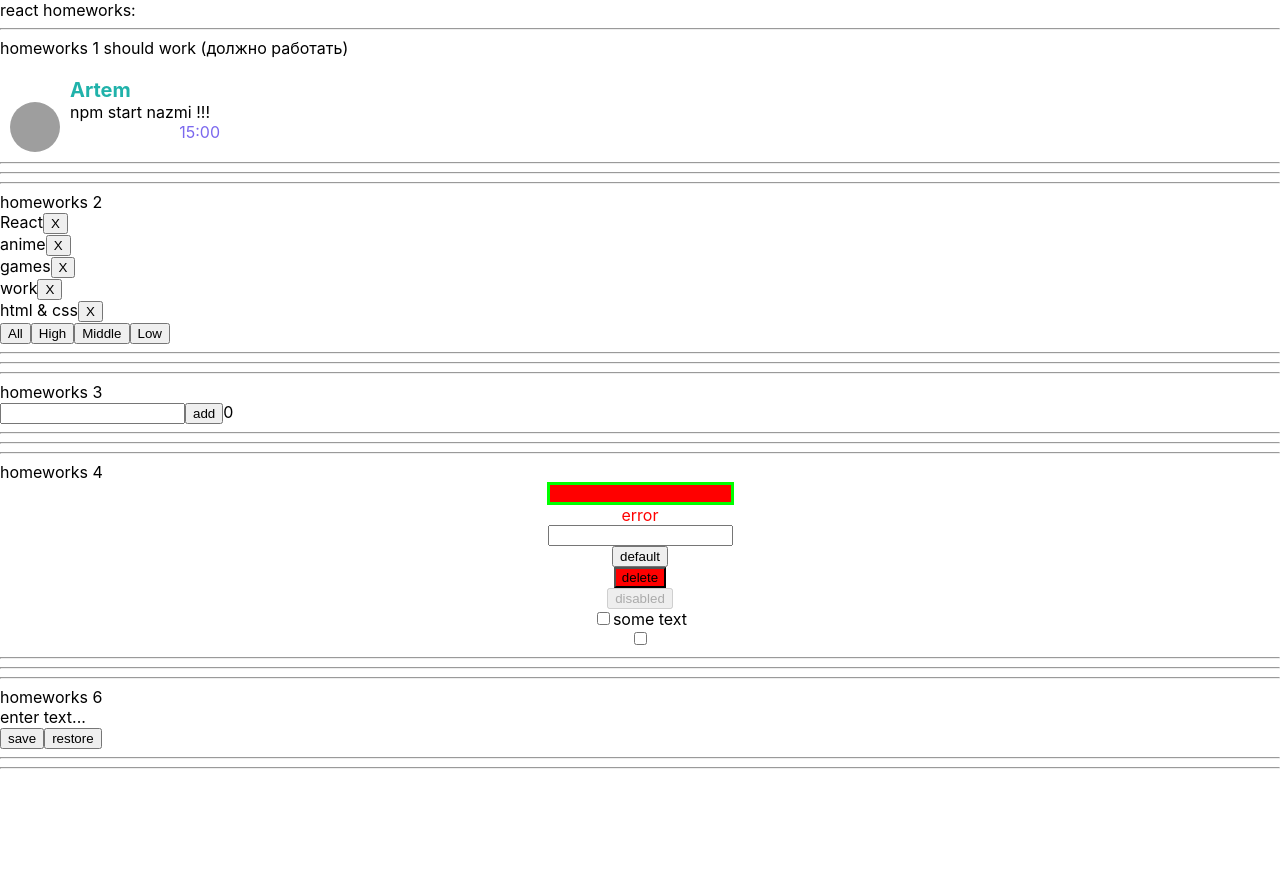
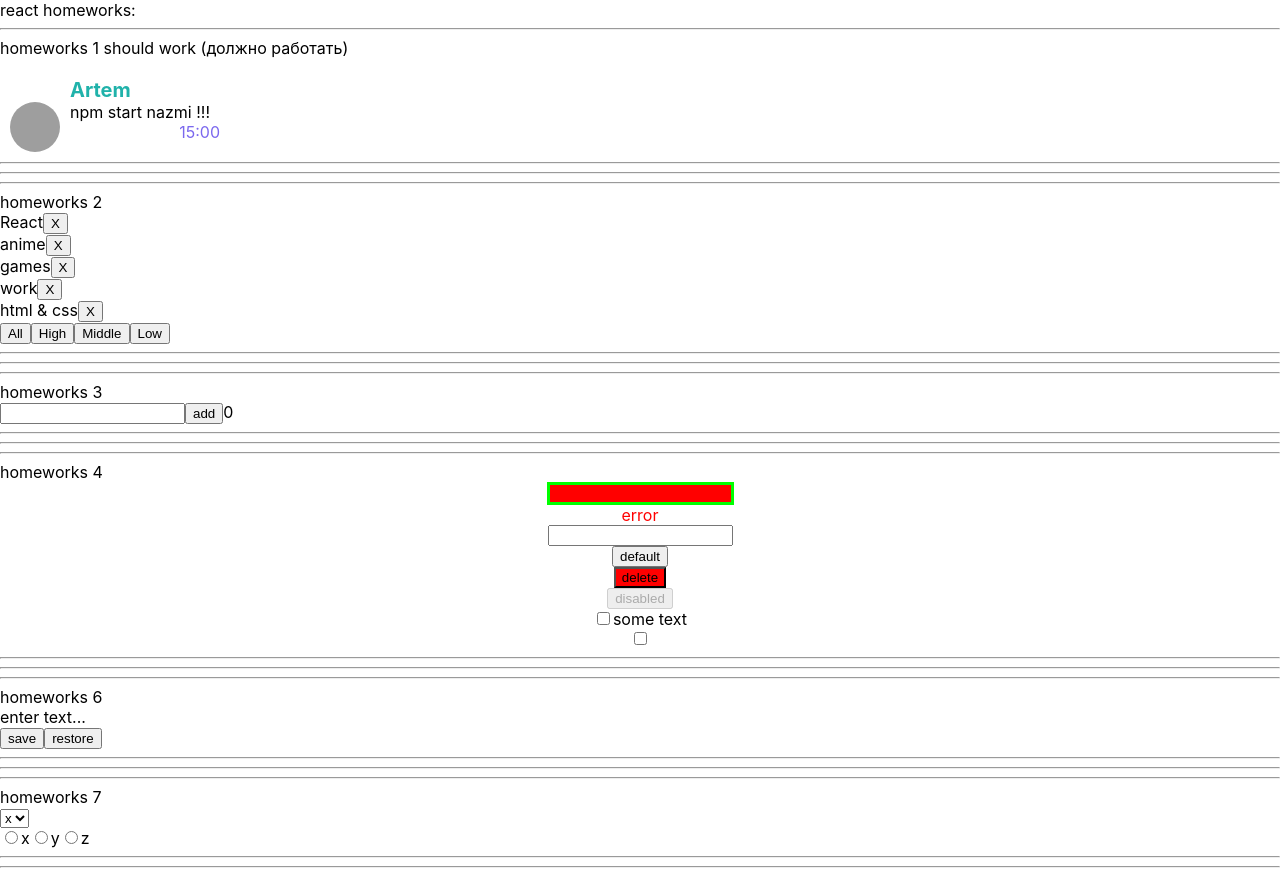
Before and after one commit to saintic132/TDHomeWork, a React (Create React App) app: page / in a window 1280 px wide. Before the commit the page ends 800 px from the top, so only its background shows below. Built offline with nearby package versions, Linux system fonts and the light colour scheme; grey boxes are pictures that could not be loaded.

Commit message:
Add HM7 and some style

```diff
--- a/src/p1-main/m1-ui/u1-app/App.tsx
+++ b/src/p1-main/m1-ui/u1-app/App.tsx
@@ -5,6 +5,7 @@ import HW2 from '../../../p2-homeworks/h2/HW2'
 import HW3 from '../../../p2-homeworks/h3/HW3'
 import HW4 from '../../../p2-homeworks/h4/HW4'
 import HW6 from '../../../p2-homeworks/h6/HW6'
+import HW7 from '../../../p2-homeworks/h7/HW7'
 
 function App() {
     return (
@@ -14,8 +15,8 @@ function App() {
             <HW2/>
             <HW3/>
             <HW4/>
-            {/*<HW5/>*/}
             <HW6/>
+            <HW7/>
 
         </div>
     )
--- /dev/null
+++ b/src/p2-homeworks/h7/common/c5-SuperSelect/SuperSelect.module.css
@@ -0,0 +1,3 @@
+.hoverElement {
+    background-color: cornflowerblue;
+}
--- a/src/p2-homeworks/h7/common/c5-SuperSelect/SuperSelect.tsx
+++ b/src/p2-homeworks/h7/common/c5-SuperSelect/SuperSelect.tsx
@@ -1,4 +1,5 @@
 import React, {SelectHTMLAttributes, DetailedHTMLProps, ChangeEvent} from 'react'
+import s from './SuperSelect.module.css'
 
 type DefaultSelectPropsType = DetailedHTMLProps<SelectHTMLAttributes<HTMLSelectElement>, HTMLSelectElement>
 
@@ -14,11 +15,24 @@ const SuperSelect: React.FC<SuperSelectPropsType> = (
         ...restProps
     }
 ) => {
-    const mappedOptions: any[] = []; // map options with key
+    const mappedOptions: JSX.Element[] | undefined = options?.map((el, i) => {
+        debugger
+        return (
+            <option
+                className={restProps.value == i ? s.hoverElement : ''}
+                key={i}
+                value={String(i)}
+            >{el}</option>
+        )
+    }); // map options with key
 
     const onChangeCallback = (e: ChangeEvent<HTMLSelectElement>) => {
-        // onChange, onChangeOption
+        let newOption = e.currentTarget.value
+        if (onChangeOption && newOption) {
+            onChangeOption(newOption)
+        }
     }
+    // onChange, onChangeOption
 
     return (
         <select onChange={onChangeCallback} {...restProps}>
--- a/src/p2-homeworks/h7/common/c6-SuperRadio/SuperRadio.tsx
+++ b/src/p2-homeworks/h7/common/c6-SuperRadio/SuperRadio.tsx
@@ -16,14 +16,23 @@ const SuperRadio: React.FC<SuperRadioPropsType> = (
     }
 ) => {
     const onChangeCallback = (e: ChangeEvent<HTMLInputElement>) => {
+        let newValue = e.currentTarget.value
+        if (onChangeOption && newValue) {
+            onChangeOption(newValue)
+        }
         // onChange, onChangeOption
     }
+
 
 
     const mappedOptions: any[] = options ? options.map((o, i) => ( // map options with key
         <label key={name + '-' + i}>
             <input
                 type={'radio'}
+                onChange={onChangeCallback}
+                name={name}
+                value={o}
+                {...restProps}
                 // name, checked, value, onChange
             />
             {o}
```
